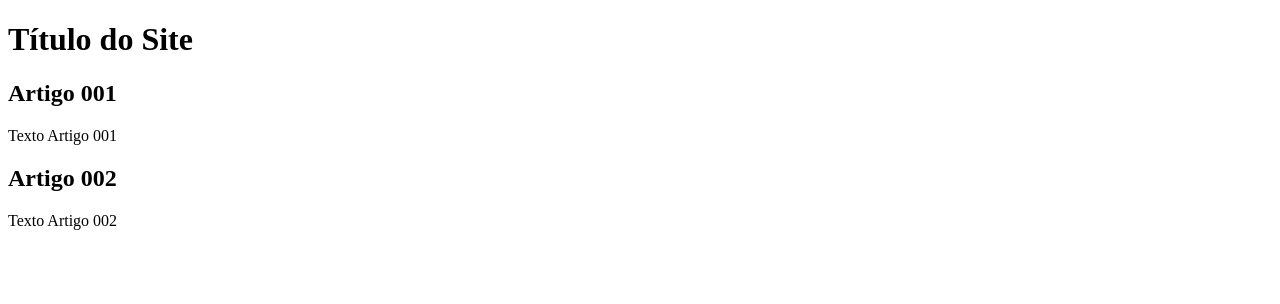
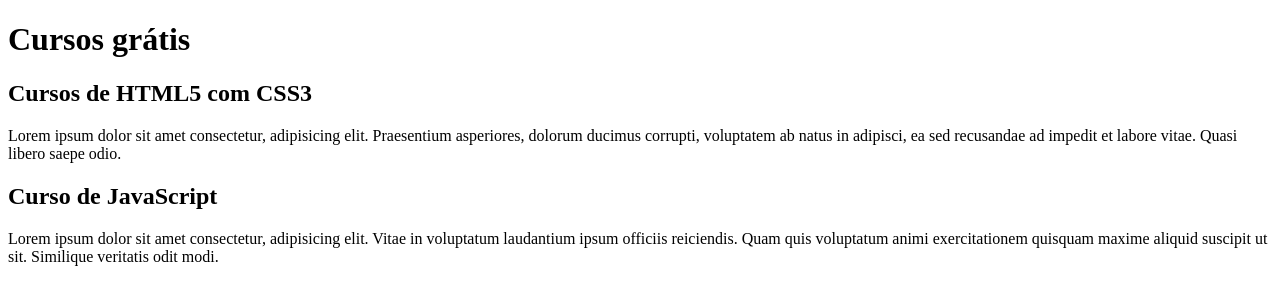
Before and after one commit to WilliRamon/projeto-site, a plain HTML site: page index.html in a window 1280 px wide. Drawn offline with Linux system fonts and the light colour scheme.

Commit message:
comecei a escrever conteúdo

```diff
--- a/index.html
+++ b/index.html
@@ -9,15 +9,15 @@
 <body>
     <main>
         <header>
-            <h1>Título do Site</h1>
+            <h1>Cursos grátis</h1>
         </header>
         <article>
-            <h2>Artigo 001</h2>
-            <p>Texto Artigo 001</p>
+            <h2>Cursos de HTML5 com CSS3</h2>
+            <p>Lorem ipsum dolor sit amet consectetur, adipisicing elit. Praesentium asperiores, dolorum ducimus corrupti, voluptatem ab natus in adipisci, ea sed recusandae ad impedit et labore vitae. Quasi libero saepe odio.</p>
         </article>
         <article>
-            <h2>Artigo 002</h2>
-            <p>Texto Artigo 002</p>
+            <h2>Curso de JavaScript</h2>
+            <p>Lorem ipsum dolor sit amet consectetur, adipisicing elit. Vitae in voluptatum laudantium ipsum officiis reiciendis. Quam quis voluptatum animi exercitationem quisquam maxime aliquid suscipit ut sit. Similique veritatis odit modi.</p>
         </article>
     </main>
 </body>
```
